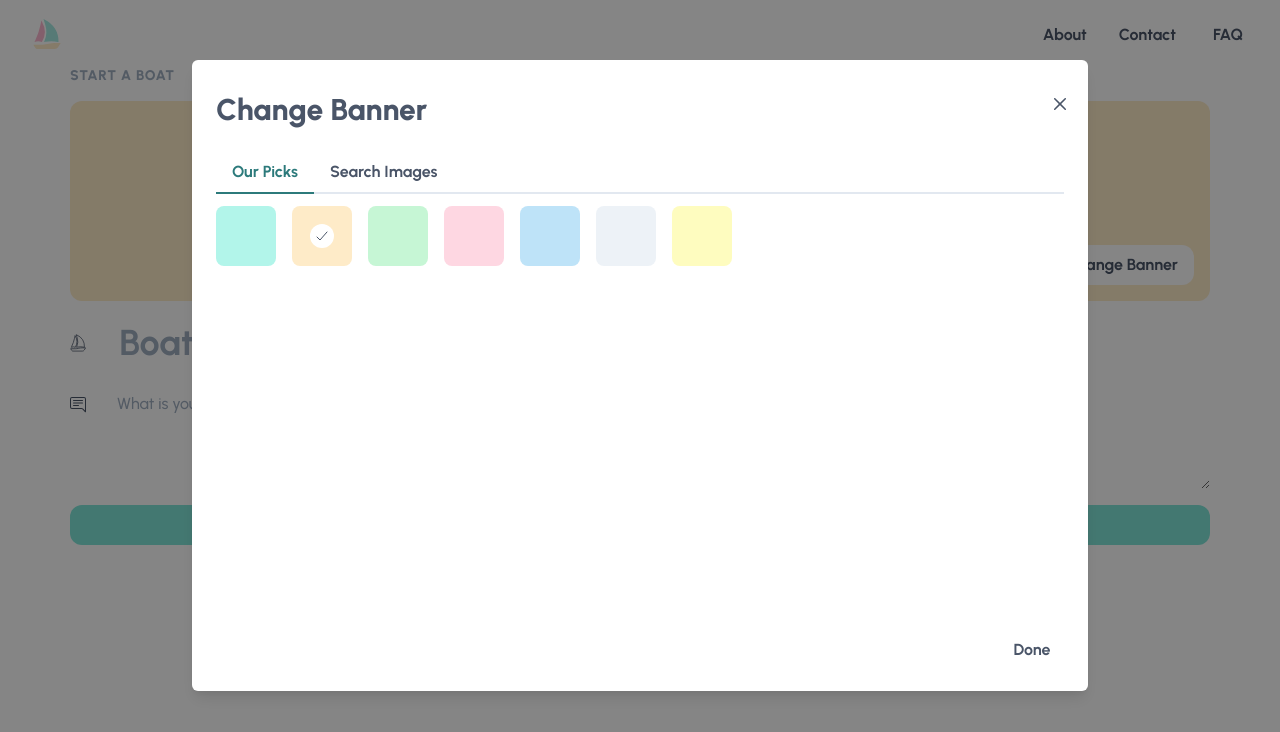
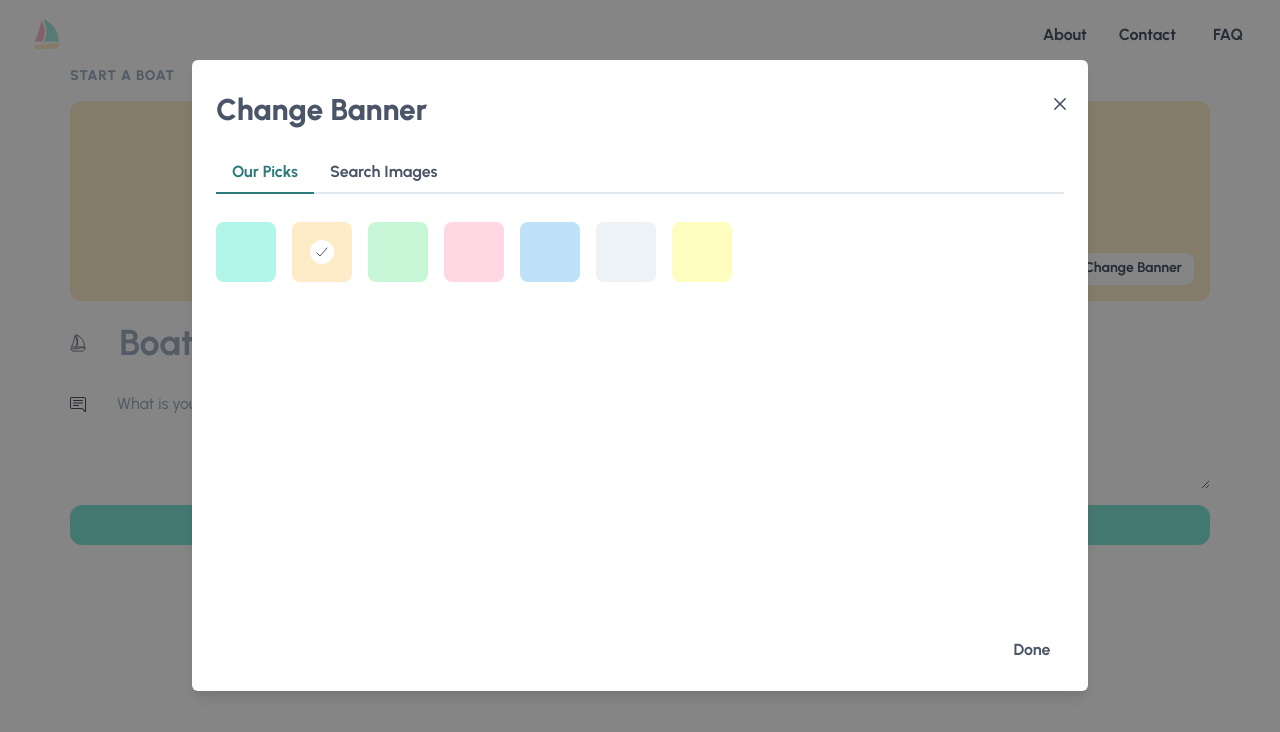
Before and after one commit to sailbow/sailbow, a React (Create React App) app in the folder sb-web/: page /start-a-boat in a window 1280 px wide. Both pictures are taken after a click on the button "Change Banner". Shown: the top 732 px of the page. Built offline with nearby package versions, Linux system fonts and the light colour scheme.

Commit message:
chore: added loading

```diff
--- a/sb-web/src/modules/banner/Banner.tsx
+++ b/sb-web/src/modules/banner/Banner.tsx
@@ -57,8 +57,10 @@ export const Banner: FunctionComponent = () => {
             />
             <Box className="sb-banner" borderRadius="xl" overflow="hidden">
                 <Button
+                    size="sm"
                     className="sb-banner-button"
                     colorScheme="gray"
+                    borderRadius="lg"
                     leftIcon={<Pencil />}
                     onClick={() => setIsBannerSelectOpen(!isBannerSelectOpen)}
                 >
--- a/sb-web/src/modules/banner/banner-change-modal/BannerChangeModal.tsx
+++ b/sb-web/src/modules/banner/banner-change-modal/BannerChangeModal.tsx
@@ -57,7 +57,7 @@ export const BannerChangeModal: FunctionComponent<Props> = ({ isOpen, onClose, o
 
                         <TabPanels>
                             <TabPanel p="0">
-                                <Flex d="inline-flex" flexWrap="wrap">
+                                <Flex d="inline-flex" flexWrap="wrap" mt="4">
                                     {BannerColors.map((color) => {
                                         return (
                                             <ColorBox
--- a/sb-web/src/modules/banner/banner-change-modal/image-search/ImageSearch.tsx
+++ b/sb-web/src/modules/banner/banner-change-modal/image-search/ImageSearch.tsx
@@ -1,6 +1,6 @@
 import React, { ChangeEvent, FunctionComponent, useState, useCallback } from 'react';
 
-import { Box, Input, InputRightElement, InputGroup, Image } from '@chakra-ui/react';
+import { Box, Input, InputRightElement, InputGroup, Image, Flex, Spinner } from '@chakra-ui/react';
 import axios, { AxiosResponse } from 'axios';
 
 import { BannerType } from 'contexts/boat/BoatConstants';
@@ -30,9 +30,12 @@ export const ImageSearch: FunctionComponent<Props> = ({ onChange }) => {
     const [searchValue, setSearchValue] = useState<string>('');
     const [selected, setSelected] = useState<string>('');
     const [page, setPage] = useState<number>(1);
+    const [loading, setLoading] = useState<boolean>(false);
 
     const getImages = useCallback(
         async (value = searchValue, newPage = page): Promise<Photo[]> => {
+            setLoading(true);
+
             const { data }: AxiosResponse = await axios({
                 method: ImageSearchEndpoints.Search.method,
                 url: ImageSearchEndpoints.Search.url,
@@ -58,6 +61,7 @@ export const ImageSearch: FunctionComponent<Props> = ({ onChange }) => {
                 });
             });
 
+            setLoading(false);
             return photos;
         },
         [page, searchValue],
@@ -130,7 +134,7 @@ export const ImageSearch: FunctionComponent<Props> = ({ onChange }) => {
             </InputGroup>
             <Box
                 id="img-results"
-                maxH="360px"
+                h="360px"
                 overflow="auto"
                 onScroll={(e: any) => {
                     const bottom = e.target.scrollHeight - e.target.scrollTop === e.target.clientHeight;
@@ -139,6 +143,11 @@ export const ImageSearch: FunctionComponent<Props> = ({ onChange }) => {
                     }
                 }}
             >
+                {loading && (
+                    <Flex justifyContent="center" alignItems="center" h="100%">
+                        <Spinner />
+                    </Flex>
+                )}
                 <Gallery renderImage={imageRenderer} photos={images} />
             </Box>
         </Box>
```
